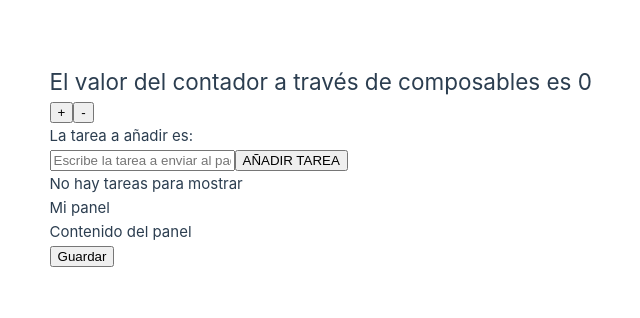
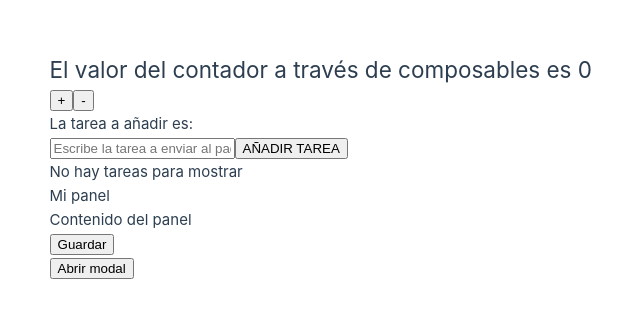
Before and after one commit to natsukinohikari/Vue-Intermedio, a Vue app: page / in a window 1280 px wide. Shown: the part 234-552 px from the top of the page, without its empty margins (48-688 px from the left). Built offline with nearby package versions, Linux system fonts and the light colour scheme.

Commit message:
Utilización de teleport para mostrar en otra parte del DOM diferente a app. Uso de las mismas técnicas ya aprendidas para interiorizar conceptos.

```diff
--- a/index.html
+++ b/index.html
@@ -8,6 +8,7 @@
   </head>
   <body>
     <div id="app"></div>
+    <div id="modal"></div>
     <script type="module" src="/src/main.js"></script>
   </body>
 </html>
--- a/src/App.vue
+++ b/src/App.vue
@@ -3,13 +3,16 @@ import { provide, ref } from 'vue'
 import TaskInput from './components/TaskInput.vue'
 import TaskList from './components/TaskList.vue'
 import Panel from './components/Panel.vue'
+import Modal from './components/Modals.vue'
 import { useCounter } from './composables/useCounter'
 import { useTasks } from './composables/useTasks'
+import { useModal } from './composables/useModal'
 
 
 const tarea = ref('')
 const { contador, incrementar, decrementar } = useCounter()
 const { listaTareas, agregarTarea, borrarTarea } = useTasks()
+const { mostrarModal, mostrar } = useModal()
 provide("listaTareas", listaTareas)
 </script>
 
@@ -37,6 +40,11 @@ provide("listaTareas", listaTareas)
         <button>Guardar</button>
       </template>
     </Panel>
+
+    <button v-if="!mostrarModal" @click="mostrar">Abrir modal</button>
+    <Modal :mostrarModal="mostrarModal" @cerrar-modal="mostrar">
+      <h3>Esto proviene gracias al teleport</h3>
+    </Modal>
   </main>
 </template>
 
--- /dev/null
+++ b/src/components/Modals.vue
@@ -0,0 +1,18 @@
+<script setup>
+
+defineProps({
+    mostrarModal: Boolean
+})
+
+const emit = defineEmits(['cerrar-modal'])
+
+</script>
+
+<template>
+    <teleport to="#modal">
+        <div v-if="mostrarModal" class="modal">
+            <slot></slot>
+            <button @click="emit('cerrar-modal')">Cerrar modal</button>
+        </div>
+    </teleport>
+</template>
--- /dev/null
+++ b/src/composables/useModal.js
@@ -0,0 +1,15 @@
+import { ref } from 'vue'
+
+export function useModal() {
+
+    const mostrarModal = ref(false)
+
+    function mostrar() {
+        mostrarModal.value = !mostrarModal.value
+    }
+
+    return {
+        mostrarModal,
+        mostrar
+    }
+}
```
Also changed, not shown: 1 other file (tests, documents, lock files or other folders).
